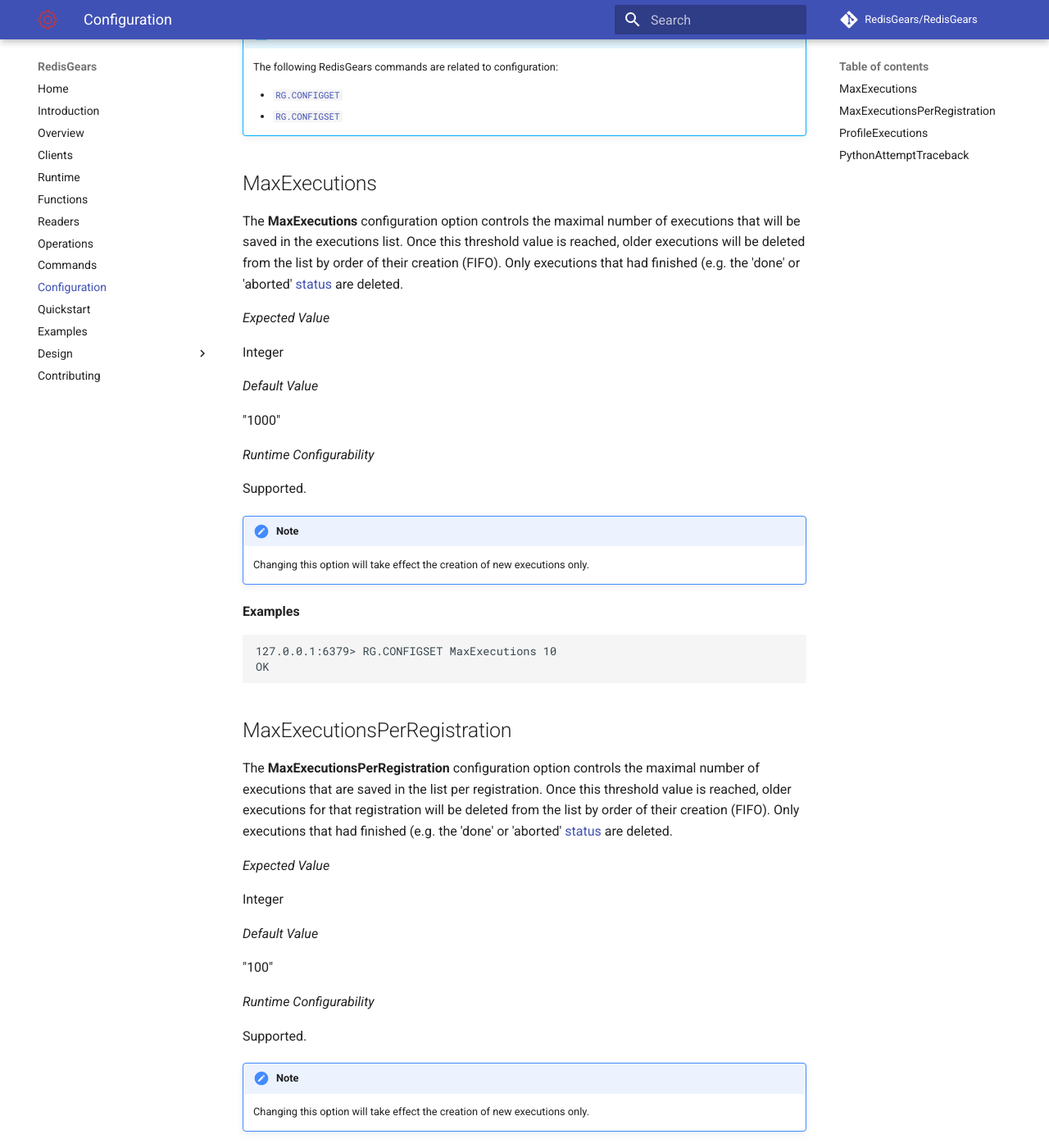
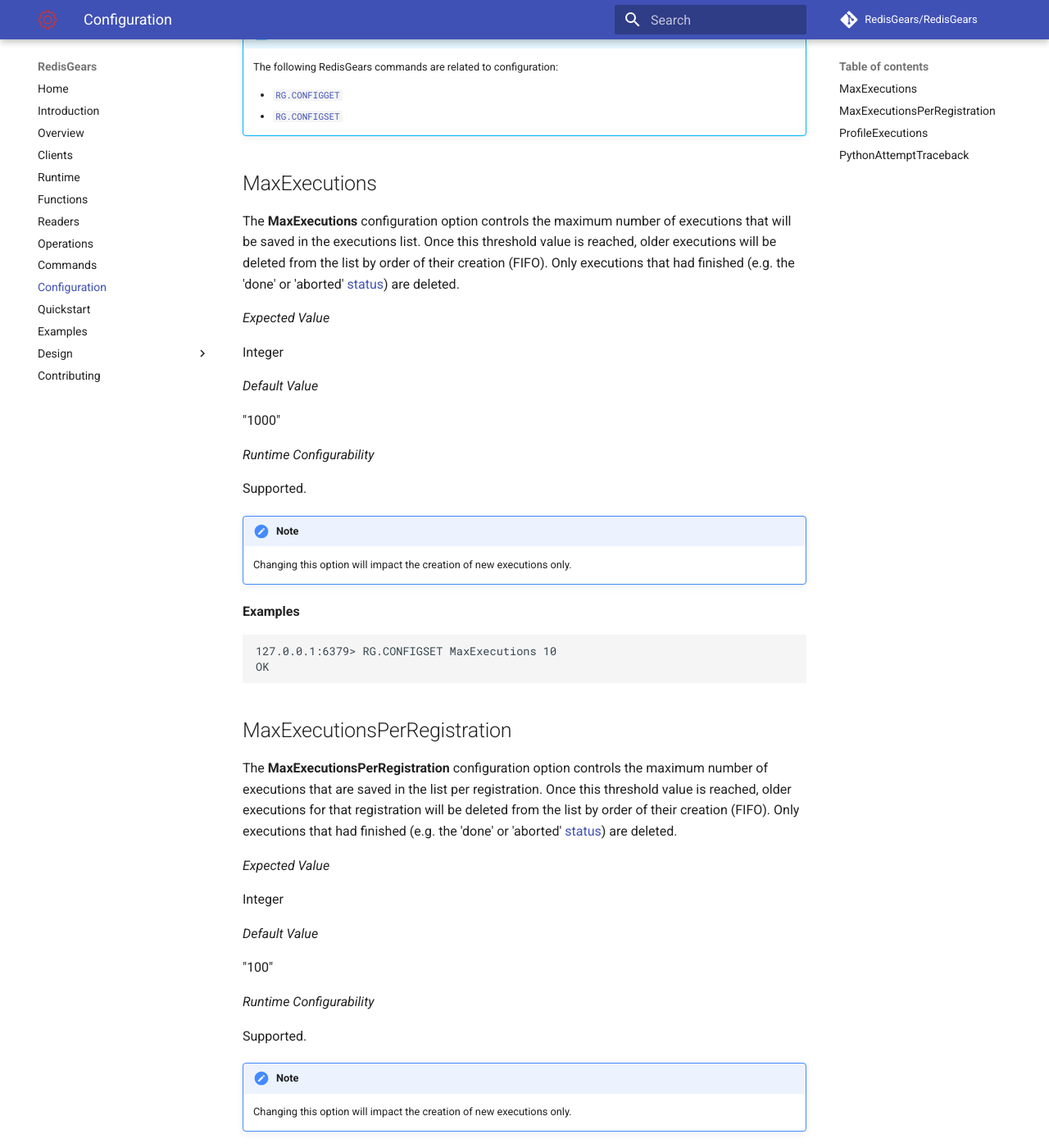
Before and after one commit to RedisGears/RedisGears, an MkDocs documentation site: the page built from docs/configuration.md, in a window 1280 px wide and 1400 px high, scrolled down 823 px. Shown: the whole window at 82% size. Built offline with MkDocs 1.6.1 and Material for MkDocs 9.7.7, drawn with Linux system fonts in a browser that asks for light colours; comment, search, counter and statistics services are not loaded; some of the changed text lies outside the part shown.

Commit message:
Ben's review

````diff
--- a/docs/configuration.md
+++ b/docs/configuration.md
@@ -37,7 +37,7 @@
     * [`RG.CONFIGSET`](commands.md#rgconfigset)
 
 ## MaxExecutions
-The **MaxExecutions** configuration option controls the maximal number of executions that will be saved in the executions list. Once this threshold value is reached, older executions will be deleted from the list by order of their creation (FIFO). Only executions that had finished (e.g. the 'done' or 'aborted' [status](functions.md#execution-status) are deleted.
+The **MaxExecutions** configuration option controls the maximum number of executions that will be saved in the executions list. Once this threshold value is reached, older executions will be deleted from the list by order of their creation (FIFO). Only executions that had finished (e.g. the 'done' or 'aborted' [status](functions.md#execution-status)) are deleted.
 
 _Expected Value_
 
@@ -52,7 +52,7 @@
 Supported.
 
 !!! note
-    Changing this option will take effect the creation of new executions only.
+    Changing this option will impact the creation of new executions only.
 
 **Examples**
 
@@ -62,7 +62,7 @@
 ```
 
 ## MaxExecutionsPerRegistration
-The **MaxExecutionsPerRegistration** configuration option controls the maximal number of executions that are saved in the list per registration. Once this threshold value is reached, older executions for that registration will be deleted from the list by order of their creation (FIFO). Only executions that had finished (e.g. the 'done' or 'aborted' [status](functions.md#execution-status) are deleted.
+The **MaxExecutionsPerRegistration** configuration option controls the maximum number of executions that are saved in the list per registration. Once this threshold value is reached, older executions for that registration will be deleted from the list by order of their creation (FIFO). Only executions that had finished (e.g. the 'done' or 'aborted' [status](functions.md#execution-status)) are deleted.
 
 _Expected Value_
 
@@ -77,7 +77,7 @@
 Supported.
 
 !!! note
-    Changing this option will take effect the creation of new executions only.
+    Changing this option will impact the creation of new executions only.
 
 **Examples**
 
````
Also changed, not shown: other parts of docs/configuration.md (+1 -1 lines), docs/functions.md (+5 -5 lines), docs/subinterpreters.md (+1 -1 lines).
